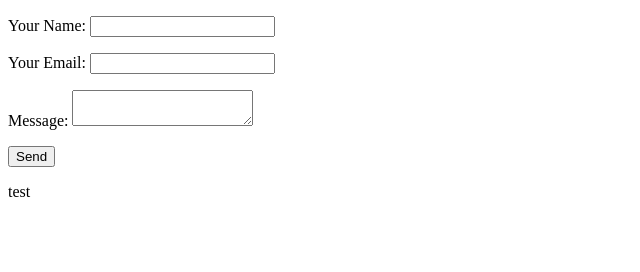
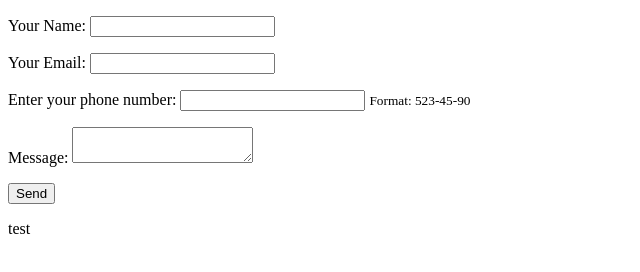
Before and after one commit to DidierBignoux/registration, a plain HTML site: page index.html in a window 1280 px wide. Shown: the whole page, without its empty margins (0-640 px from the left). Drawn offline with Linux system fonts and the light colour scheme.

Commit message:
Update index.html

```diff
--- a/index.html
+++ b/index.html
@@ -14,6 +14,15 @@
     <p>
       <label>Your Email: <input type="email" name="email" /></label>
     </p>
+    <p>
+      <label for="phone">Enter your phone number:</label>
+
+<input type="tel" id="phone" name="phone"
+       pattern="[0-9]{3}-[0-9]{2}-[0-9]{2}"
+       required>
+
+<small>Format: 523-45-90</small>
+    <p>
 
     <p>
       <label>Message: <textarea name="message"></textarea></label>
```
